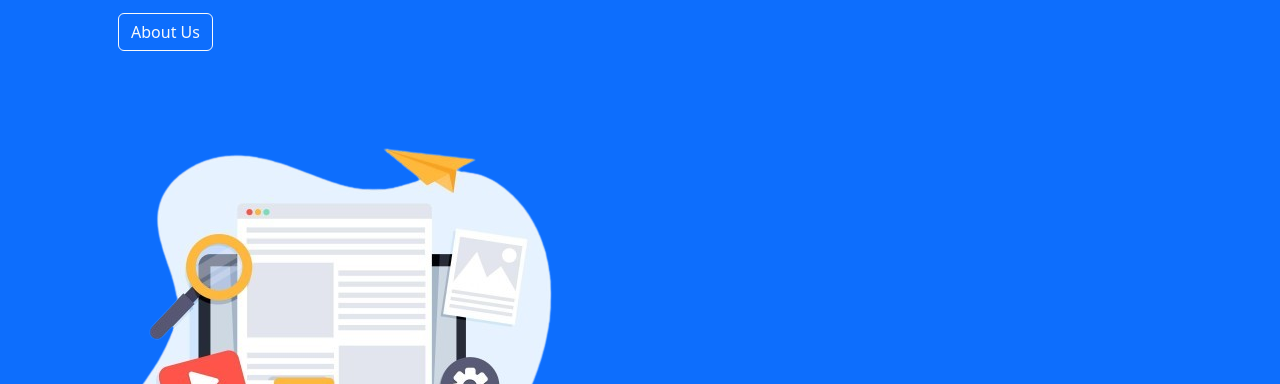
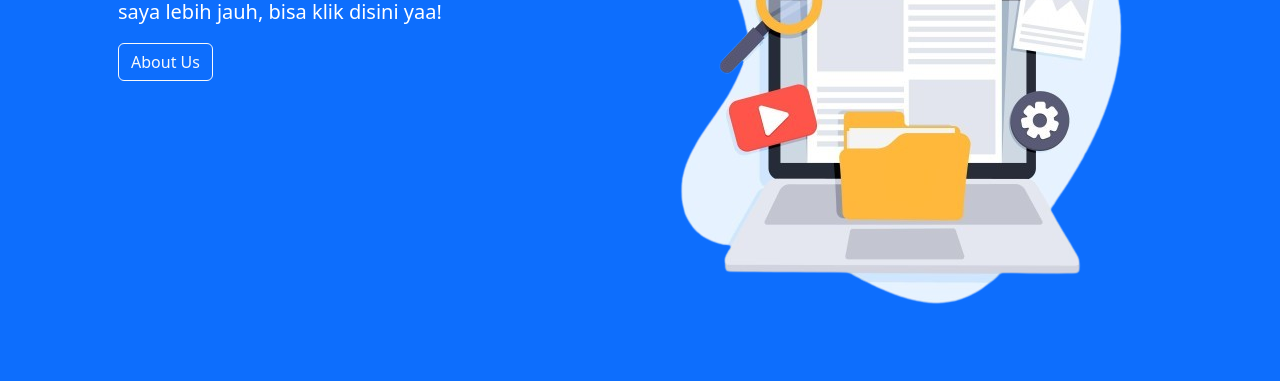
Before and after one commit to SalsaLailia/SalsaLailia.github.io, a plain HTML site: page index.html in a window 1280 px wide. Shown: the part 271-655 px from the top of the page. Drawn offline with nearby package versions, Linux system fonts and the light colour scheme.

Commit message:
portofolio

```diff
--- a/index.html
+++ b/index.html
@@ -29,7 +29,7 @@
      <!-- content -->
       <section class="text-bg-primary p-5">
         <div class="container">
-            <div class="row">
+            <div class="row row-cols-1 row-cols-md-2">
                 <div class="col-6 col-sm-12 p-5">
                   <h1>Halo, saya Salsalailia</h1>
                   <p class="fs-5">Saya berusia 18 tahun dan saat ini sedang bersekolah di SMK 2 Yogyakarta. Ayo mengenal saya lebih jauh, bisa klik disini yaa!</p>
```
